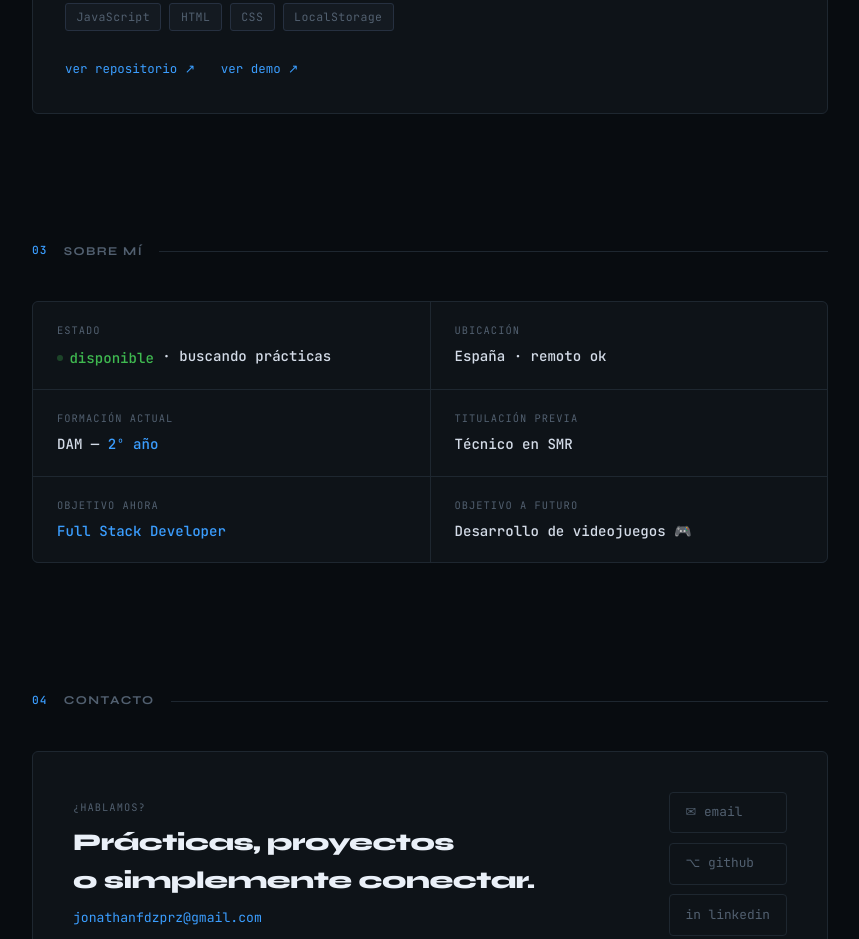
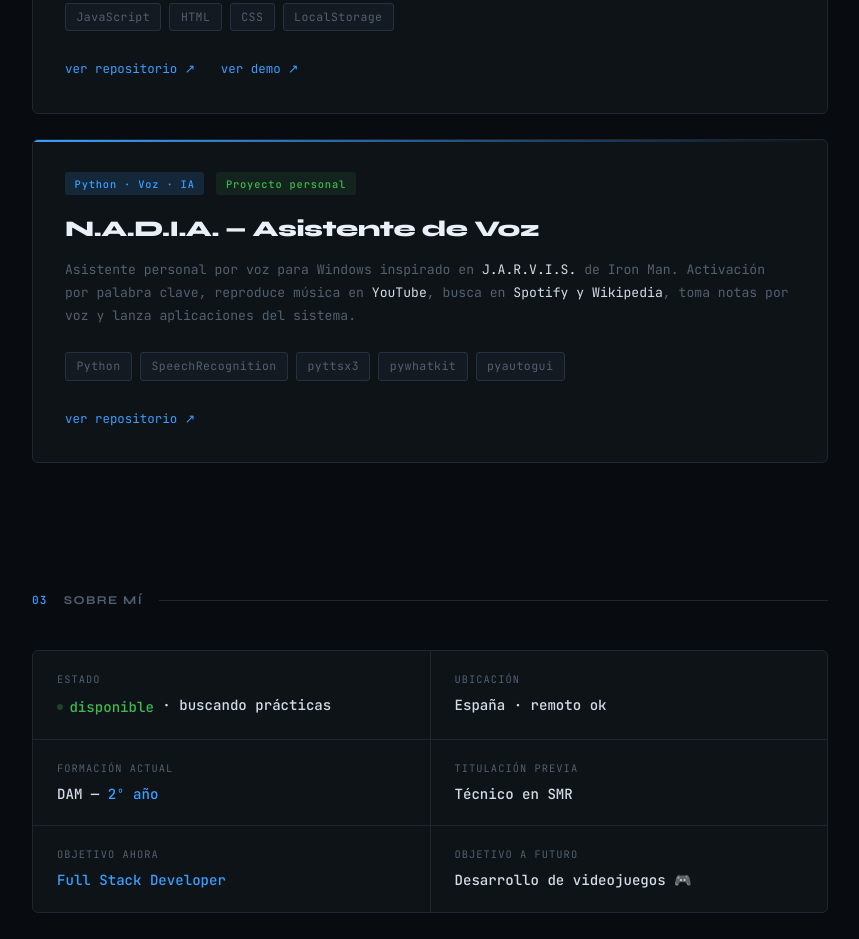
Before and after one commit to Joniitesst/Portafolio, a plain HTML site: page index.html in a window 1280 px wide. Shown: the part 2092-3031 px from the top of the page, without its empty margins (210-1069 px from the left). Drawn offline with Linux system fonts and the light colour scheme.

Commit message:
Añadir Proyecto NADIA

```diff
--- a/index.html
+++ b/index.html
@@ -343,6 +343,27 @@
       <a href="https://joniitesst.github.io/joni-todo-app" class="project-link" target="_blank" style="margin-left:1rem">ver demo ↗</a>
     </div>
 
+    <br>
+
+    <div class="project-card">
+      <div class="project-meta">
+        <span class="project-badge badge-blue">Python · Voz · IA</span>
+        <span class="project-badge badge-green">Proyecto personal</span>
+      </div>
+      <div class="project-title">N.A.D.I.A. — Asistente de Voz</div>
+      <p class="project-desc">
+        Asistente personal por voz para Windows inspirado en <span class="hl">J.A.R.V.I.S.</span> de Iron Man. Activación por palabra clave, reproduce música en <span class="hl">YouTube</span>, busca en <span class="hl">Spotify y Wikipedia</span>, toma notas por voz y lanza aplicaciones del sistema.
+      </p>
+      <div class="tech-list">
+        <span class="tech-tag">Python</span>
+        <span class="tech-tag">SpeechRecognition</span>
+        <span class="tech-tag">pyttsx3</span>
+        <span class="tech-tag">pywhatkit</span>
+        <span class="tech-tag">pyautogui</span>
+      </div>
+      <a href="https://github.com/Joniitesst/joni-nadia-AI" class="project-link" target="_blank">ver repositorio ↗</a>
+    </div>
+
   </section>
 
   <section class="section" id="sobre-mi">
@@ -394,7 +415,6 @@
       <div class="contact-links">
         <a href="mailto:jonathanfdzprz@gmail.com" class="contact-link">✉ email</a>
         <a href="https://github.com/Joniitesst" class="contact-link" target="_blank">⌥ github</a>
-        <!-- IMPORTANTE: cambia la URL de LinkedIn cuando tengas perfil -->
         <a href="https://www.linkedin.com/in/jonathan-fernández-pérez-363a8a329/" class="contact-link" target="_blank">in linkedin</a>
       </div>
     </div>
```
